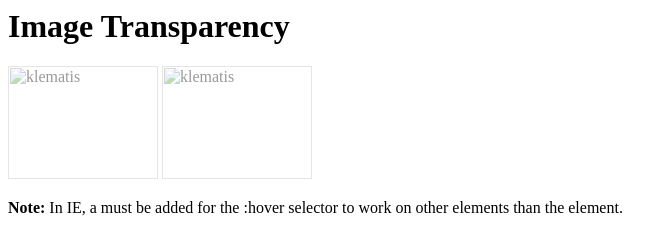
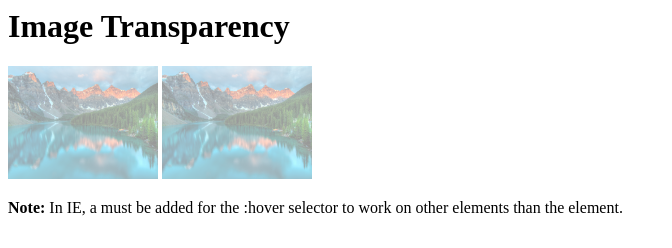
Before and after one commit to Overkill005/html, a plain HTML site: page style37.html in a window 1280 px wide. Shown: the whole page, without its empty margins (0-672 px from the left). Drawn offline with Linux system fonts and the light colour scheme.

Commit message:
4th push

```diff
--- a/style37.html
+++ b/style37.html
@@ -14,8 +14,8 @@ filter:alpha(opacity=100); /* For IE8 and earlier */
 </head>
 <body>
 <h1>Image Transparency</h1>
-<img src="images/logo.png" width="150" height="113" alt="klematis" />
-<img src="images/logo.png" width="150" height="113" alt="klematis" />
+<img src="media/scenery.jpg" width="150" height="113" alt="klematis" />
+<img src="media/scenery.jpg" width="150" height="113" alt="klematis" />
 <p><b>Note:</b> In IE, a <!DOCTYPE> must be added for the :hover selector to work on other elements than the <a> element.</p>
 </body>
 
```
Also changed, not shown: style35.html (+1 -0 lines).
